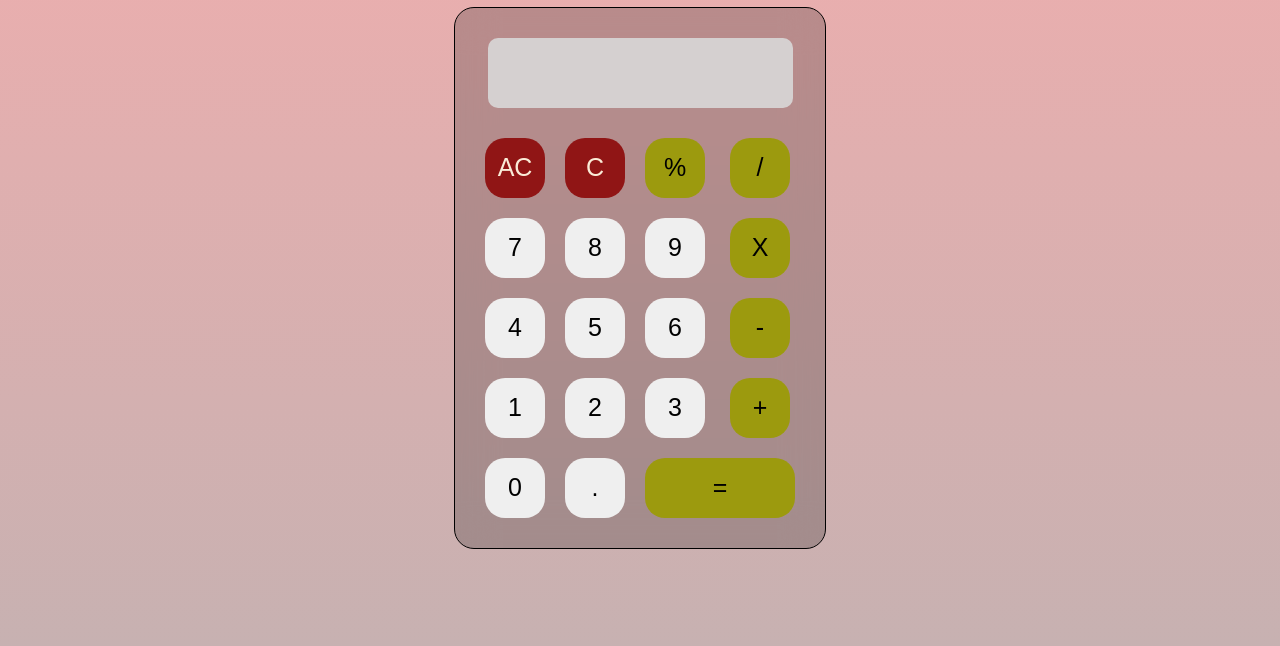
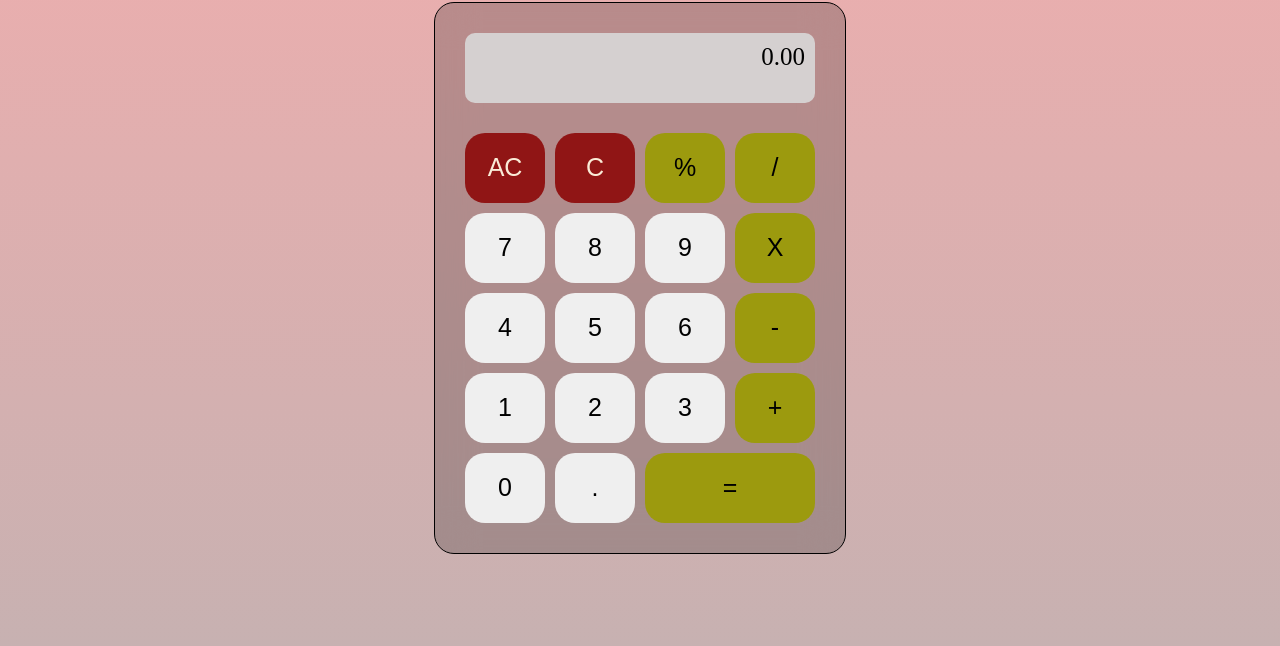
Before and after one commit to Ram-cpu-coder/Prank-Calculator, a plain HTML site: page index.html in a window 1280 px wide. Shown: the part 170-816 px from the top of the page. Drawn offline with Linux system fonts and the light colour scheme; a web font is replaced by a local one.

Commit message:
button and the div input managed

```diff
--- a/index.html
+++ b/index.html
@@ -10,10 +10,11 @@
     <h1>Prank Calculator</h1>
     <div class="wrapper">
       <div class="input">
-        <input type="text" />
+        <!-- <input type="text" /> -->
+        0.00
       </div>
       <div class="button-wrapper">
-        <button type="button" class="button red" style="grid-area: ac">
+        <button type="button" class="button red" id="ac" style="grid-area: ac">
           AC
         </button>
         <button type="button" class="button red" style="grid-area: c">C</button>
--- a/script.js
+++ b/script.js
@@ -1,13 +1,15 @@
 // ==========================taking input upon clicking the buttons=======
 
-const input = document.querySelector("input");
+const input = document.getElementsByClassName(".input");
 // console.log(input);
 
 const btn = document.querySelectorAll(".button");
+const clearBtn = document.querySelector("ac");
+
 btn.forEach((buttons) => {
   buttons.addEventListener("click", (e) => {
-    let buttonText = e.target.textContent;
-    // console.log(e.target.textContent);
-    input.value += buttonText;
+    let buttonText = e.target.innerText;
+    console.log(buttonText);
+    input.innerText += buttonText;
   });
 });
--- a/style.css
+++ b/style.css
@@ -26,8 +26,8 @@ h1 {
   background: rgba(0, 0, 0, 0.2);
   backdrop-filter: blur(20px);
 }
-input {
-  width: 285px;
+.input {
+  width: 330px;
   height: 50px;
   font-size: 25px;
   padding: 10px;
@@ -45,12 +45,12 @@ input {
     "four five six subtract"
     "one two three add"
     "zero dot equal equal";
-  column-gap: 20px;
-  row-gap: 20px;
+  column-gap: 10px;
+  row-gap: 10px;
 }
 .button {
-  height: 50px;
-  width: 50px;
+  height: 70px;
+  width: 80px;
   padding: 30px;
   border: none;
   border-radius: 20px;
@@ -72,8 +72,8 @@ button:active {
   color: rgb(56, 54, 54);
 }
 .button-wide {
-  height: 50px;
-  width: 150px;
+  height: 70px;
+  width: 170px;
   padding: 30px;
   border: none;
   border-radius: 20px;
```
